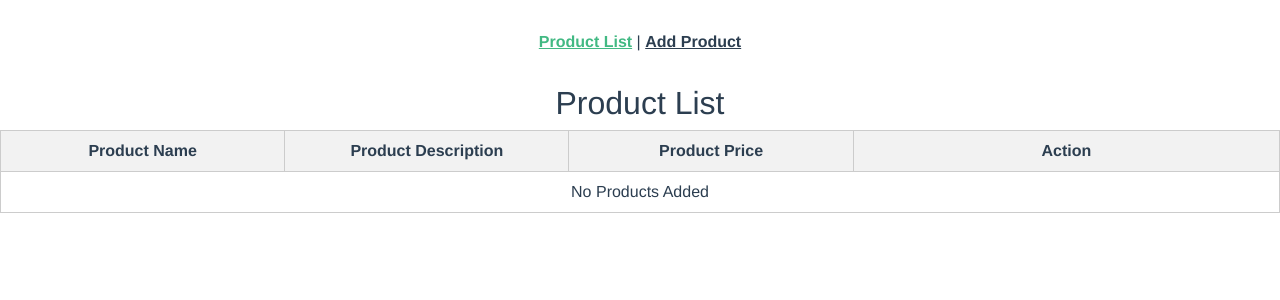
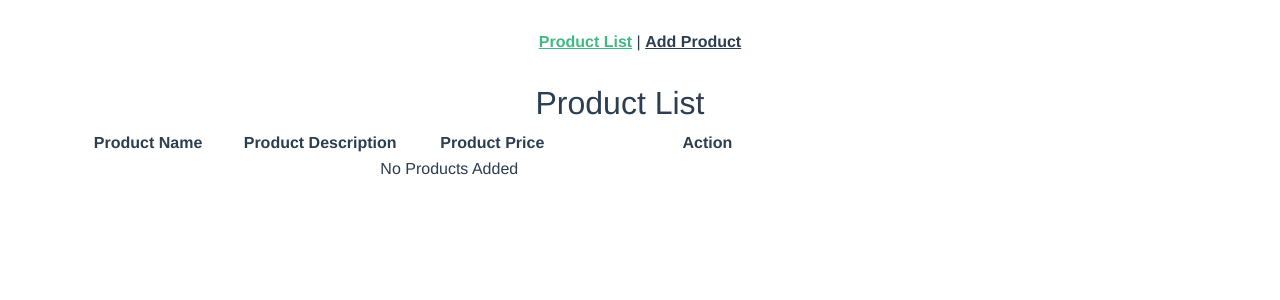
Before and after one commit to dacocosjustine/activity-2-midterms, a Vue app: page / in a window 1280 px wide. Shown: the top 300 px of the page. Built offline with nearby package versions, Linux system fonts and the light colour scheme.

Commit message:
added margin to table list

```diff
--- a/src/components/ProductList.vue
+++ b/src/components/ProductList.vue
@@ -1,7 +1,7 @@
 <template>
-  <div>
+  <div class="container">
     <h2>Product List</h2>
-    <table class="product-table">
+    <table>
       <thead>
         <tr>
           <th style="width: 20%;">Product Name</th>
@@ -171,6 +171,10 @@ export default {
 </script>
 
 <style scoped>
+.container {
+  margin-inline: 50px;
+}
+
 .product-table {
   width: 100%;
   border-collapse: collapse;
```
